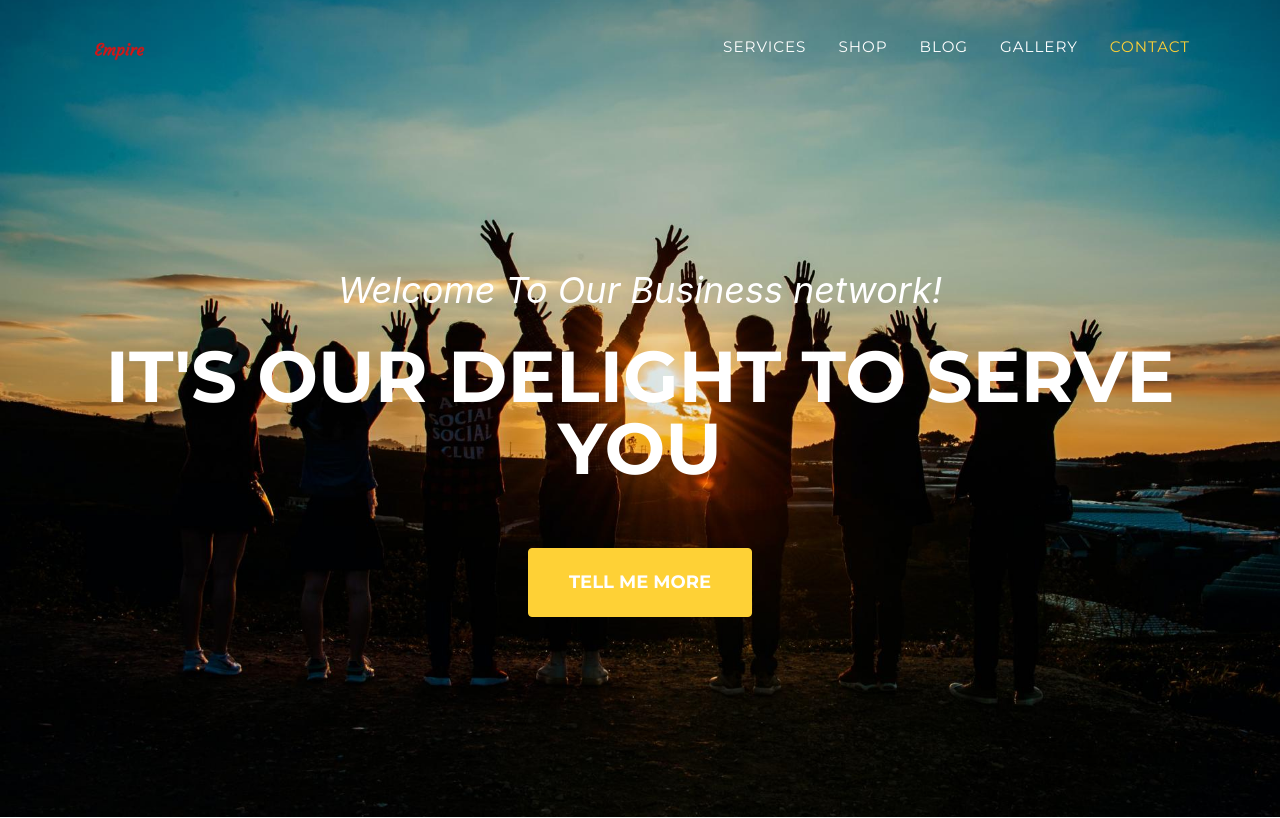
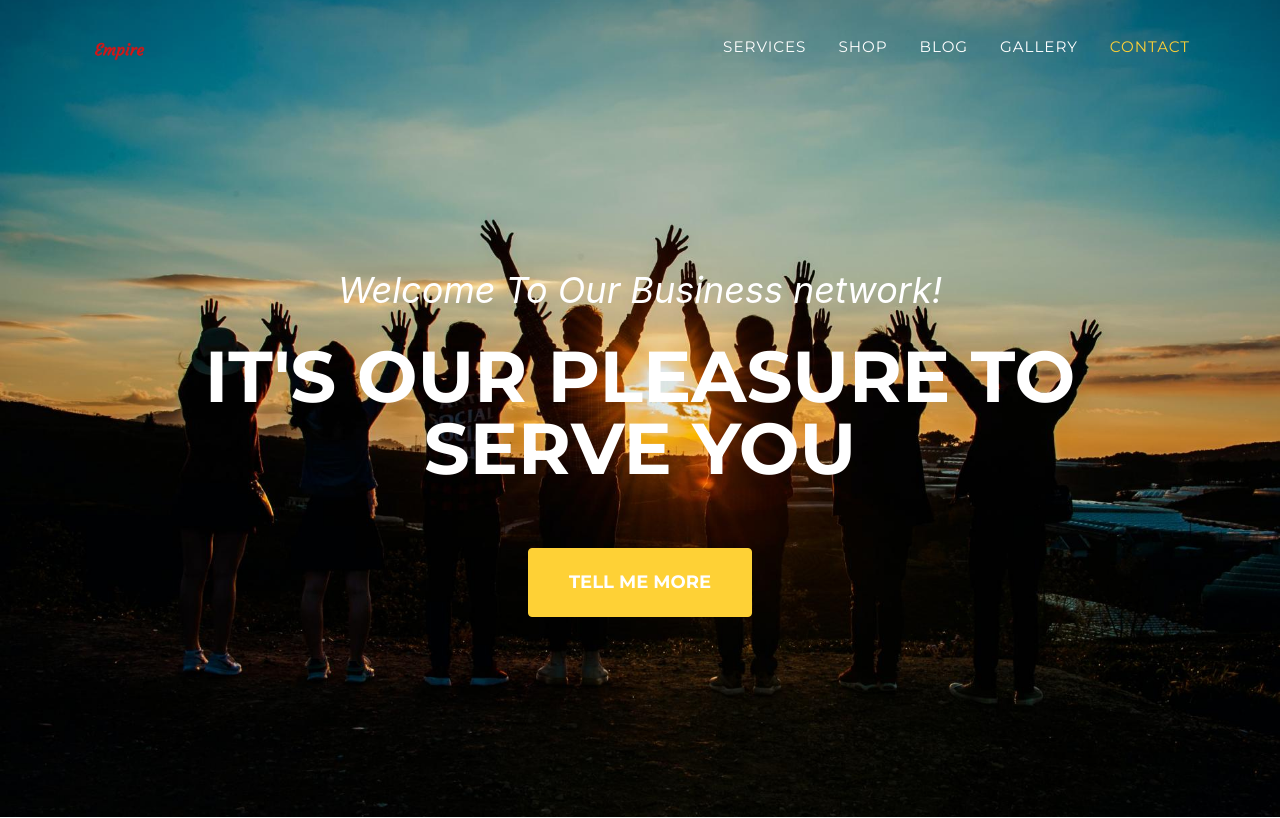
Before and after one commit to tel3port/blog-template-0, a Django app: page /home/ in a window 1280 px wide. Shown: the top 818 px of the page. Run offline with Django 3.2, Linux system fonts and the light colour scheme; some libraries are stand-ins or nearby versions; some web fonts are replaced.

Commit message:
edited html file

```diff
--- a/lander/templates/lander/index.html
+++ b/lander/templates/lander/index.html
@@ -42,7 +42,7 @@
         <header class="masthead">
             <div class="container">
                 <div class="masthead-subheading">Welcome To Our Business network!</div>
-                <div class="masthead-heading text-uppercase">It's our delight to serve You</div>
+                <div class="masthead-heading text-uppercase">It's our Pleasure to serve You</div>
                 <a class="btn btn-primary btn-xl text-uppercase js-scroll-trigger" href="/gallery">Tell Me More</a>
             </div>
         </header>
@@ -50,7 +50,7 @@
         <section class="page-section bg-light" id="portfolio">
             <div class="container">
                 <div class="text-center">
-                    <h2 class="section-heading text-uppercase">our services</h2>
+                    <h2 class="section-heading text-uppercase">Our Services</h2>
                     <h3 class="section-subheading text-muted">Some of our services near you</h3>
                 </div>
                 <div class="row">
```
